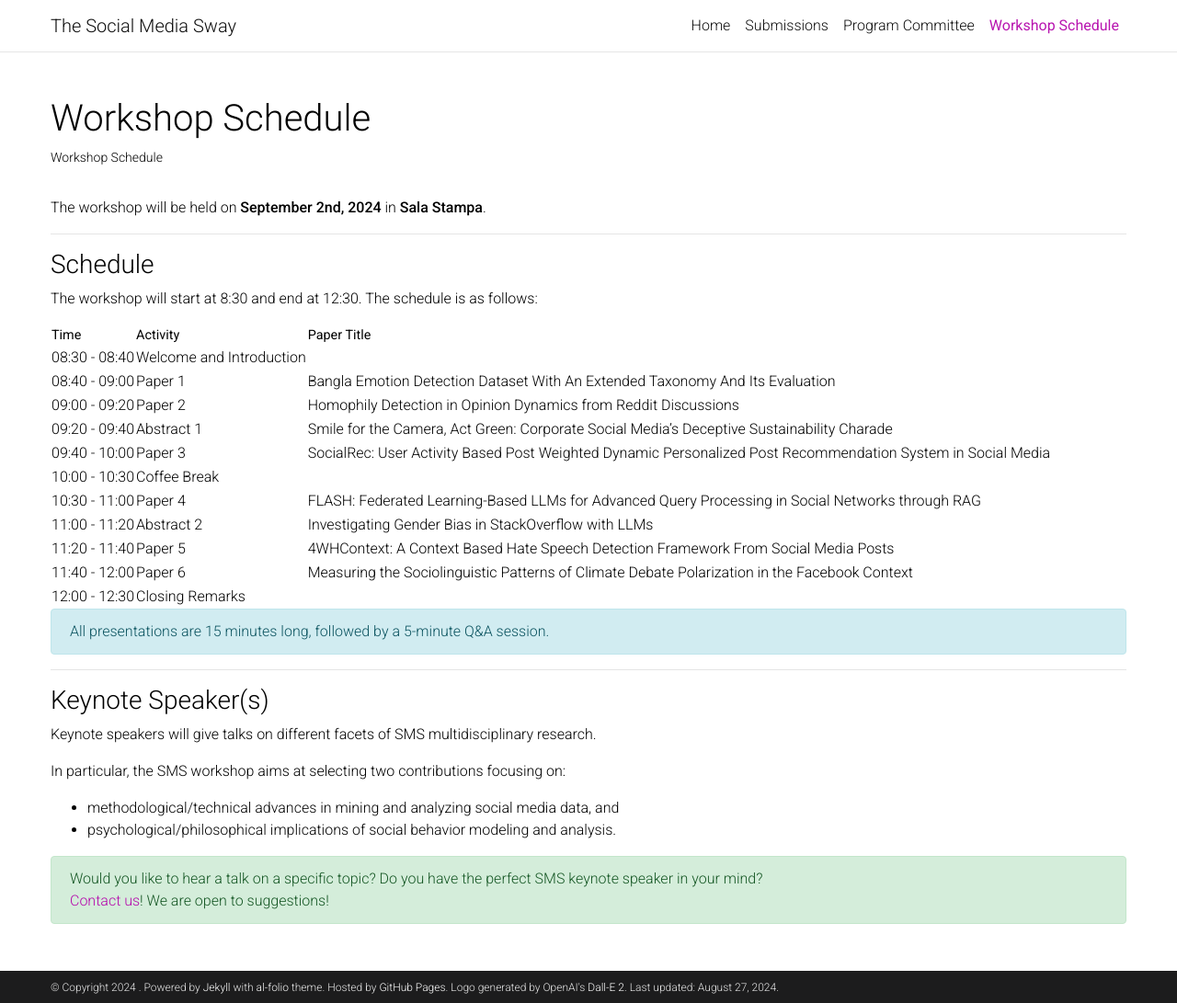
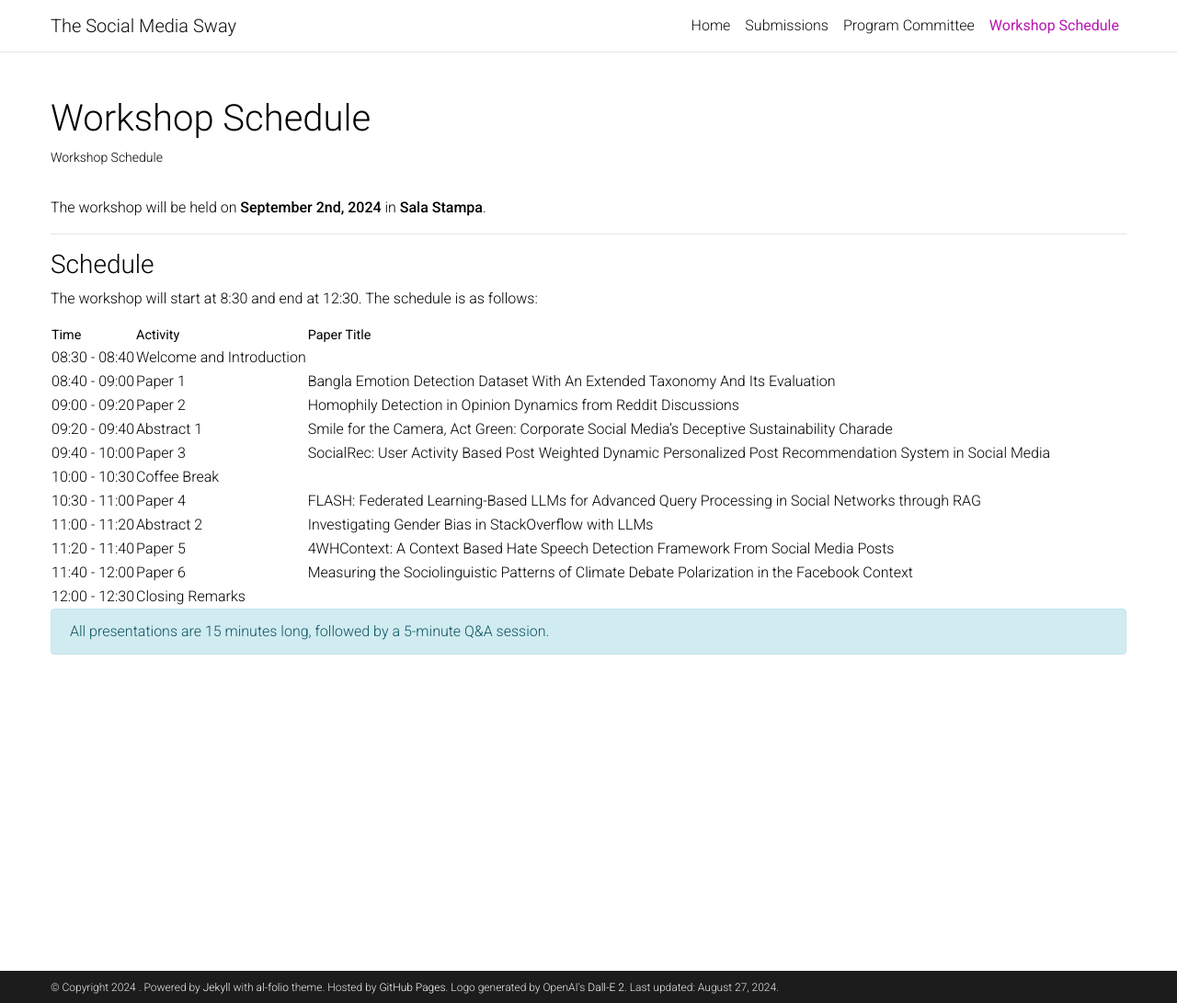
Before and after one commit to SMS-workshop/SMS-workshop.github.io, a Jekyll site: the page built from _pages/Schedule.md, in a window 1280 px wide and 1091 px high. Shown: the whole window at 92% size. Built offline with Jekyll 4.4.1, drawn with Linux system fonts in a browser that asks for light colours; a style sheet for code colours, icons or effects is not loaded.

Commit message:
:new: PC

```diff
--- a/_pages/Schedule.md
+++ b/_pages/Schedule.md
@@ -31,18 +31,3 @@ The workshop will start at 8:30 and end at 12:30. The schedule is as follows:
 
 All presentations are 15 minutes long, followed by a 5-minute Q&A session.
 {: .alert .alert-info}
-
----
-
-### Keynote Speaker(s)
-
-Keynote speakers will give talks on different facets of SMS multidisciplinary research.
-
-In particular, the SMS workshop aims at selecting two contributions focusing on:
-- methodological/technical advances in mining and analyzing social media data, and
-- psychological/philosophical implications of social behavior modeling and analysis.
-
-
-Would you like to hear a talk on a specific topic? Do you have the perfect SMS keynote speaker in your mind?
-<a href="mailto:giulio.rossetti@isti.cnr.it">Contact us</a>! We are open to suggestions!
-{: .alert .alert-success}
```
